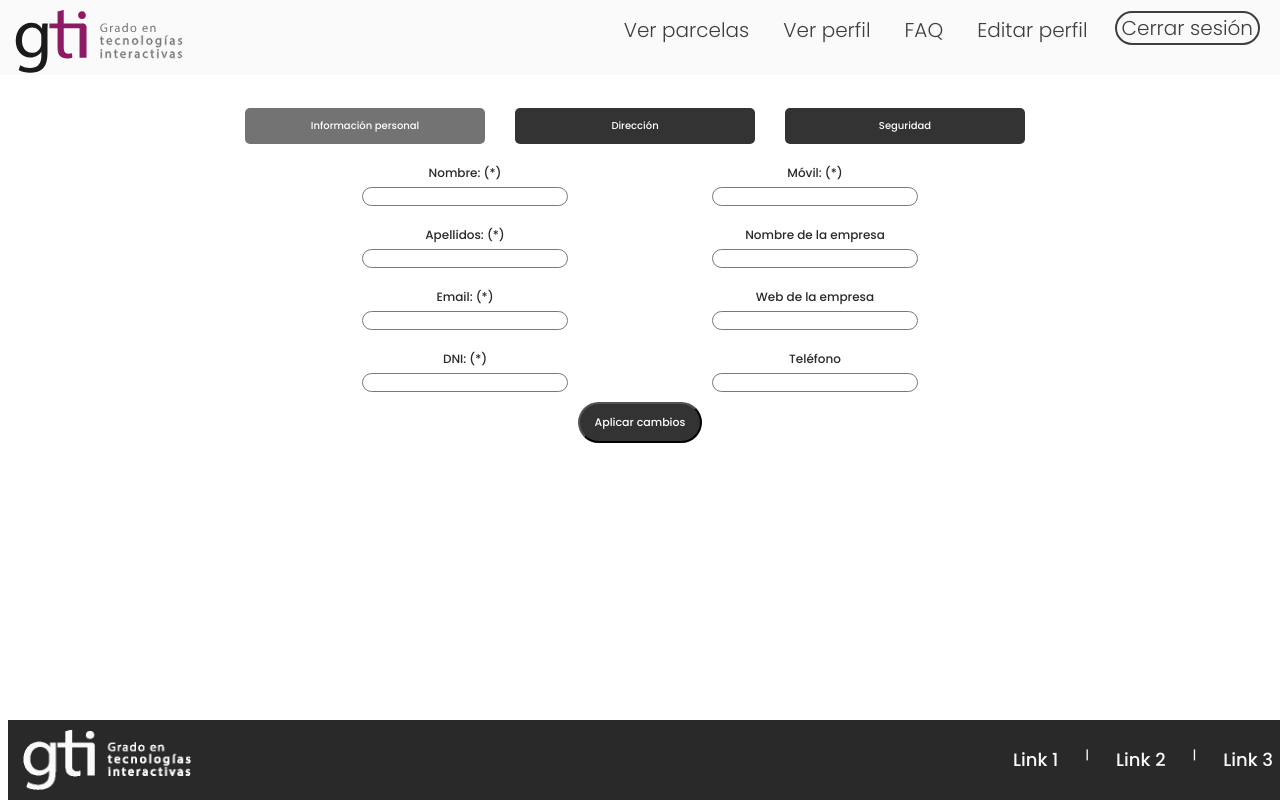
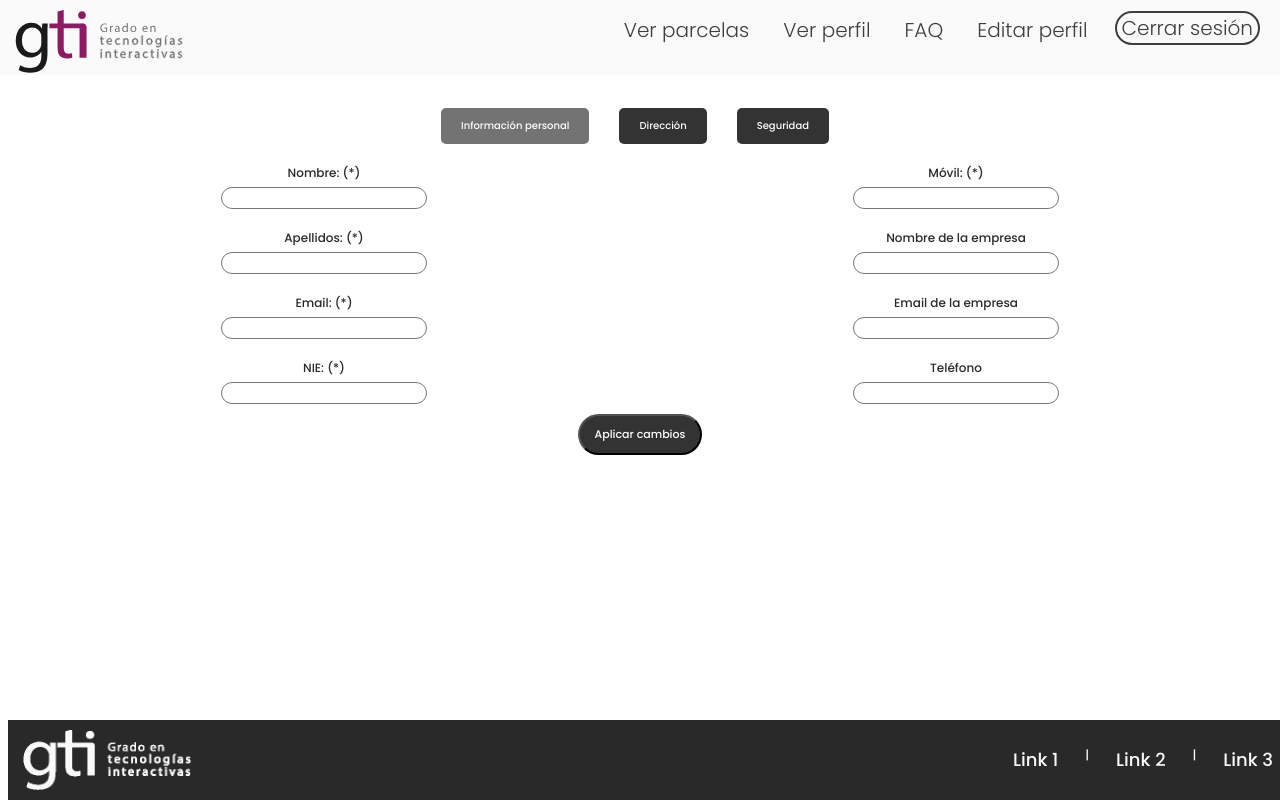
Before and after one commit to LorelayWilson/Pumpkin, a PHP site: page /app/editar_perfil.php in a window 1280 px wide. Run offline with PHP 8.4, Linux system fonts and the light colour scheme; some libraries are stand-ins or nearby versions.

Commit message:
editar-perfil-correcciones
responsive, css correcciones, tambien empezar con aplicar cambios perfil (por terminar)

```diff
--- a/src/app/css/editar_perfil.css
+++ b/src/app/css/editar_perfil.css
@@ -1,11 +1,14 @@
+/* A partir de aquí he modificado el CSS (Iván Villanueva) */
 
+body, html, .perfil-container{
+    min-height: 650px;
+}
 
-
-/* A partir de aquí he modificado el CSS (Iván Villanueva) */
 .perfil-container{
-    margin-bottom: 300px;
+    margin-bottom: 250px;
     display: flex;
     align-items: center;
+
 }
 /*
 .datos_menu li
@@ -25,14 +28,18 @@
 .tab{
     display: flex;
     justify-content: center;
-    width: 700px;
+    width: 100%;
     list-style: none;
     position: relative;
     padding: 0;
+/*
     margin-top: 100px;
     margin-left: auto;
     margin-right: auto;
     margin-bottom: auto;
+    ^Esto^ es lo mismo que:*/
+    margin: 100px auto auto auto;
+
 
 }
 
@@ -44,7 +51,7 @@
 .tab label{
     color: #ffffff;
     font-size: 10px;
-    display: flex;
+   /* display: flex;*/
     justify-content: center;
     display: block;
     margin-left: 10px;
@@ -77,7 +84,7 @@
     left:0;
     width: 100%;
     position: absolute;
-    z-index: -2;
+   /* z-index: -2;*/
     animation-duration: 0.5s;
     justify-content: center;
     align-items: center;
@@ -86,7 +93,6 @@
 }
 
 .tab-content div{
-
     display: flex;
     align-items: center;
     flex-direction: column;
@@ -98,6 +104,7 @@
 
 .tab-content input{
     margin-top: 5px;
+    height: 18px;
 }
 
 .editar_perfil-button{
@@ -163,7 +170,7 @@
 .tab li label{
     border-radius: 5px;
     margin-right: 20px;
-    width: 200px;
+    max-width: 200px; /*antes width:200px*/
     display: flex;
     justify-content: center;
 }
@@ -211,7 +218,7 @@
         justify-content: center;
     }
     .tab{
-        width: 500px;
+        width: 100%;
     }
     .tab li label{
          border-radius: 5px 5px 0 0;
@@ -220,6 +227,9 @@
     max-width: 100px;
         padding: 20px;
     }
+    .tab li label{
+        min-width: 50px;
+    }
     .tab{
         display: flex;
         justify-content: space-between;
--- a/src/app/css/parcelas-lista.css
+++ b/src/app/css/parcelas-lista.css
@@ -103,12 +103,15 @@
 }
 th {
      background-color: #dddddd;
-    /*border: 1px solid #0c0c0c;*/
+    border: 1px solid #0c0c0c;
 
 }
 
 tbody tr:hover {
 background:#820053;
+}
+tbody tr a:hover {
+    color: #0c0c0c;
 }
 
 td a {
--- a/src/app/css/parcelas-mapa.css
+++ b/src/app/css/parcelas-mapa.css
@@ -65,15 +65,16 @@
 
 @media (min-width: 1100px) {
   @media (min-width: 850px) {
-  .map-container{
+    .map-container {
       width: 70%;
       height: 400px;
     }
 
   }
 
-footer{
+  footer {
     position: fixed;
     bottom: 0;
     left: 0;
   }
+}
--- a/src/app/editar_perfil.php
+++ b/src/app/editar_perfil.php
@@ -1,7 +1,5 @@
 <?php
 function customPageHeader(){?>
-
-    <link rel="stylesheet" type="text/css" href="css/main.css">
 
     <link rel="stylesheet" type="text/css" href="css/editar_perfil.css">
 
@@ -27,7 +25,7 @@
 				<!-- <li><a href="#HELLO">Inicio</a></li> -->
 				<li><a href="parcelas-lista.php">Ver parcelas</a></li>
 				<li><a href="perfil.php">Ver perfil</a></li>
-				<li><a href="#DATA">FAQ</a></li>
+				<li><a href="faq.php">FAQ</a></li>
 				<li><a href="editar_perfil.php">Editar perfil</a></li>
                 <li class="login-option"><a onclick="logoutForm()">Cerrar sesión</a></li>
 			<!-- 	<label for="chk" class="hide-menu-btn">
@@ -59,30 +57,34 @@
 				    <label for="tab1">Información personal</label>
 				    <div class="tab-content">
 
+                        <FORM action="../api/includes/aplicar-cambios-perfil.php" method="post" id="info-personal">
+
                         <div class="col1">
+
                             <p>Nombre: (*)</p>
-				        <input type="text" name="nombre">
+                            <input type="text" name="name">
                             <p>Apellidos: (*)</p>
-				        <input type="text" name="apellidos">
+                            <input type="text" name="surname">
                             <p>Email: (*)</p>
                             <input type="text" name="email">
-                        <p>DNI: (*)</p>
-				        <input type="text" name="dni">
+                            <p>NIE: (*)</p>
+                            <input type="text" name="nie">
 
                         </div>
 
                         <div class="col2">
                              <p>Móvil: (*)</p>
-				        <input type="text" name="movil">
+                            <input type="text" name="phone">
                             <p>Nombre de la empresa</p>
-				        <input type="text" name="nombre de la empresa">
-				        <p>Web de la empresa</p>
-				        <input type="text" name="web de la empresa">
+                            <input type="text" name="company-name">
+                            <p>Email de la empresa</p>
+                            <input type="text" name="company-email">
                             <p>Teléfono</p>
-				        <input type="text" name="telefono">
+                            <input type="text" name="telephone">
                         </div>
 
-				        <button class="special-button" type="submit" name="update-personal-info-submit">Aplicar cambios</button>  <!-- backend: este botón tiene que mandar los datos de los input a la base de datos y sobreescribir los antiguos-->
+				        <button class="special-button" type="submit" name="update1">Aplicar cambios</button>  <!-- backend: este botón tiene que mandar los datos de los input a la base de datos y sobreescribir los antiguos-->
+                        </FORM>
                     </div>
 				</li>
 				<li>
@@ -90,34 +92,37 @@
 				    <input type="radio" name="tab" id="tab2" class="tabs">
 				    <label for="tab2">Dirección</label>
 				    <div class="tab-content">
+                        <FORM action="../api/includes/aplicar-cambios-perfil.php" method="post" id="info-company">
                             <div>
-                            <p>País:</p>
-                            <input type="text" name="nombre de la empresa">
                                 <p>Provincia:</p>
-                            <input type="text" name="web de la empresa">
+                                <input type="text" name="provincia">
                                 <p>Población:</p>
-                            <input type="text" name="telefono">
+                                <input type="text" name="poblacion">
                                 <p>Código Postal:</p>
-                            <input type="text" name="telefono">
+                                <input type="text" name="cp">
 
-                            <button class="editar_perfil-button" type="submit" name="update-personal-info-submit">Aplicar cambios</button>  <!-- backend: este botón tiene que mandar los datos de los input a la base de datos y sobreescribir los antiguos-->
+                                <button class="editar_perfil-button" type="submit" name="update2">Aplicar cambios</button>  <!-- backend: este botón tiene que mandar los datos de los input a la base de datos y sobreescribir los antiguos-->
                             </div>
+                        </FORM>
+
                     </div>
 				</li>
 				<li>
 				    <input type="radio" name="tab" id="tab3" class="tabs">
 				    <label for="tab3">Seguridad</label>
 				    <div class="tab-content">
+                        <FORM action="../api/includes/aplicar-cambios-perfil.php" method="post" id="info-company">
                         <div>
                             <p>Contraseña actual: (*)</p>
-                            <input type="text" name="contraseña">
+                            <input type="password" name="oldpass">
                             <p>Contraseña nueva</p>
-                            <input type="text" name="contraseña nueva">
+                            <input type="password" name="pass1">
                             <p>Repita nueva contraseña</p>
-                            <input type="text" name="confirmar contraseña">
+                            <input type="password" name="pass2">
 
-                            <button class="editar_perfil-button" type="submit" name="update-personal-info-submit">Aplicar cambios</button>  <!-- backend: este botón tiene que mandar los datos de los input a la base de datos y sobreescribir los antiguos-->
+                            <button class="editar_perfil-button" type="submit" name="update3">Aplicar cambios</button>  <!-- backend: este botón tiene que mandar los datos de los input a la base de datos y sobreescribir los antiguos-->
 				        </div>
+                        </FORM>
 				    </div>
 				</li>
 			</ul>
--- a/src/app/pagina-parcela.php
+++ b/src/app/pagina-parcela.php
@@ -26,7 +26,7 @@
 				<li class="login-option"><a onclick="logoutForm()">Cerrar sesión</a></li>
 				<li><a href="pagina-parcela.php">Ver Parcelas</a></li>
 				<li><a href="perfil.php">Ver Perfil</a></li>
-				<li><a href="editarPerfil.php">Editar Perfil</a></li>
+				<li><a href="editar_perfil.php">Editar Perfil</a></li>
 				<li><a href="contact.php">Contacto</a></li>
 				<li><a href="faq.php">FAQ</a></li>
 			</ul>
--- a/src/app/parcelas-lista.php
+++ b/src/app/parcelas-lista.php
@@ -28,7 +28,7 @@
                 <li class="login-option"><a onclick="logoutForm()">Cerrar sesión</a></li>
 				<li><a href="pagina-parcela.php">Ver Parcelas</a></li>
 				<li><a href="perfil.php">Ver Perfil</a></li>
-				<li><a href="editarPerfil.php">Editar Perfil</a></li>
+				<li><a href="editar_perfil.php">Editar Perfil</a></li>
 				<li><a href="contact.php">Contacto</a></li>
 				<li><a href="faq.php">FAQ</a></li>
 			</ul>
```
Also changed, not shown: src/api/includes/aplicar-cambios-perfil.php (added, +36 -0 lines), src/app/css/perfil.css (+7 -6 lines), src/app/perfil.php (+9 -6 lines). Lines whose indentation alone changed are shown as unchanged.
